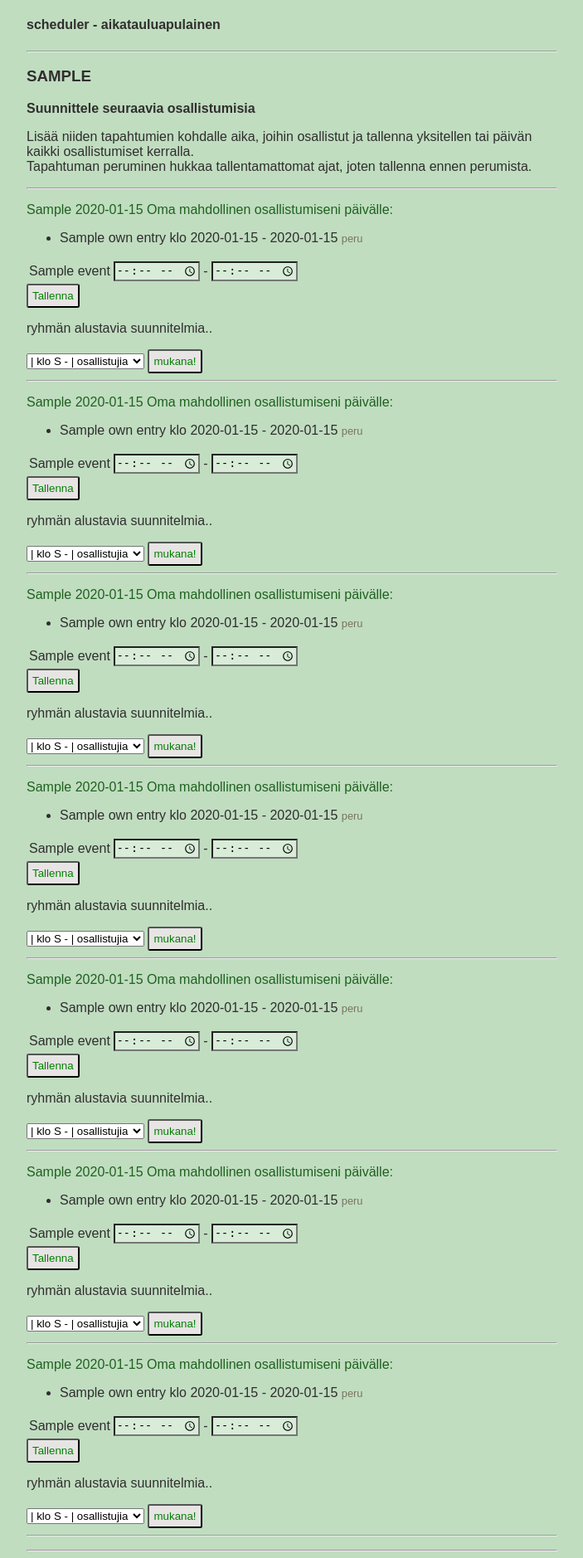
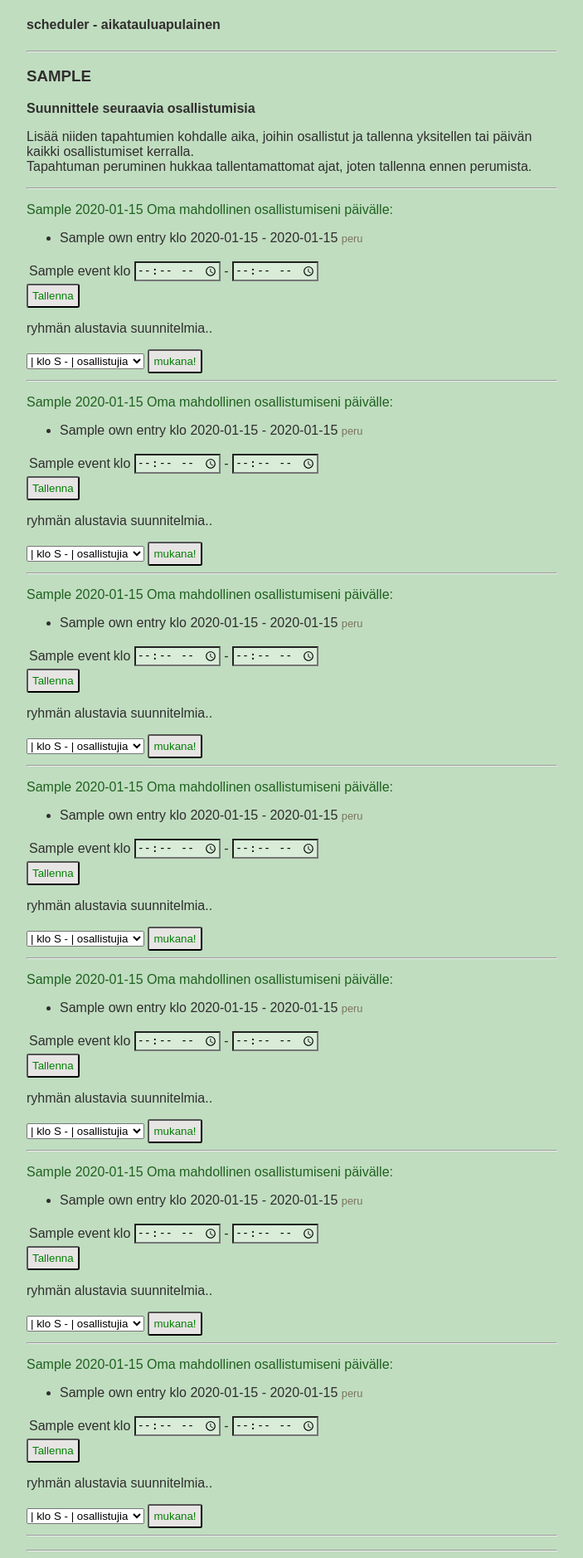
Before and after one commit to minnaRon/scheduler, a Flask app: template templates/plan.html in a window 1280 px wide. Shown: the whole page at 83% size, without its empty margins (288-991 px from the left). Run offline with Flask 2, Linux system fonts and the light colour scheme; the template is opened without the code that fills it: most values are stand-ins (such as "Sample title", 1, 10 or a date in 2020).

Commit message:
improve plan -view

```diff
--- a/templates/plan.html
+++ b/templates/plan.html
@@ -22,7 +22,7 @@ Tapahtuman peruminen hukkaa tallentamattomat ajat, joten tallenna ennen perumist
   {% for j in range(events|length) %}
     <tr>
       <td>{{events[j][1]}}</td>
-      <td><input id="timefield" type="time" name="time_start"> - <input id="timefield" type="time" name="time_finish"></td>
+      <td>   klo <input id="timefield" type="time" name="time_start"> - <input id="timefield" type="time" name="time_finish"></td>
       <input type="hidden" name="day" value={{i}}> <input type="hidden" name="event_index" value={{j}}>
     </tr>
   {% endfor %}
```
